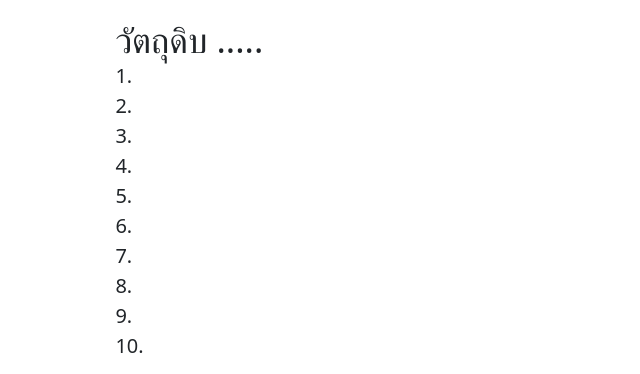
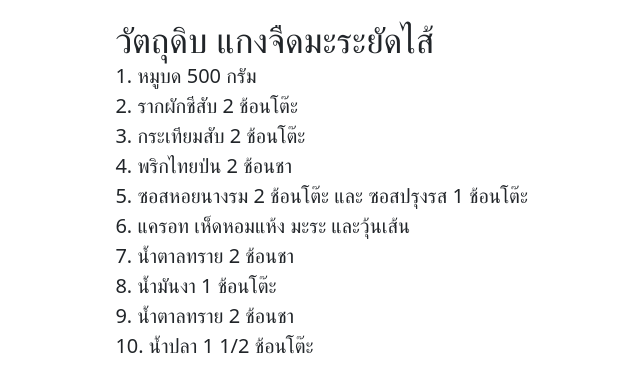
Before and after one commit to Wichai-Kommongkhun/Project, a Flask app: template templates/food_all/food_menu/menu_13.html in a window 1280 px wide. Shown: the part 1067-1441 px from the top of the page, without its empty margins (134-774 px from the left). Run offline with Flask 2, Linux system fonts and the light colour scheme; the template is opened without the code that fills it, so the values that code supplies are empty; some libraries are stand-ins or nearby versions.

Commit message:
Update menu_13.html

```diff
--- a/templates/food_all/food_menu/menu_13.html
+++ b/templates/food_all/food_menu/menu_13.html
@@ -37,53 +37,54 @@
         <div class="container">
 
             <p class="p-title">
-            <br><b>#</b>
-            <br>#
-            <br>#
-            <br>#
-            <br>#
-            <br>#
-            <br>#
-            <br>#
+            <br><b>แกงจืดมะระยัดไส้</b>
+            <br>มะระเป็นผักมีฤทธิ์เย็นจึงมักนำมาปรุงเป็นอาหารเพื่อบำรุงร่างกาย
+            <br>ซึ่งมีเมนูให้เลือกหลากหลาย ทั้งผัดมะระไข่ แกงจืดมะระยัดไส้หมูสับ แกงคั่วมะระปลาดุก
+            <br>มะระเป็นผักที่มีสรรพคุณทางยาและมีประโยชน์ต่อร่างกายเป็นอย่างมาก
+            <br>เช่น ช่วยขับพิษร้อนออกจากร่างกาย ฟอกเลือด บำรุงตับ
+            <br>รสขมของมะระเกิดจากสารโมมอร์ดิซิน (Momordicin)
+            <br>ซึ่งมีฤทธิ์ช่วยกระตุ้นความรู้สึกอยากอาหารและยังช่วยให้น้ำย่อยในกระเพาะอาหารทำงานได้ดีขึ้น
+            <br>และมะระมีสารต้านอนุมูลอิสระอย่างสารฟีนอล จึงช่วยลดความเสี่ยงในการเป็นโรคหัวใจได้อีกด้วย
+            <br>โดยเมนูแกงจืดมะระยัดไส้ให้พลังงาน 90 Kcal
             </p>
 
             <div class="menu">
 
-                <img src="#" width="480px" height="400px">
+                <img src="/static/images/ต้มจืดมะระยัดไส้.jpg" width="480px" height="400px">
 
                 <hr>
-                <img src="#" width="950px" height="480px"
+                <img src="/static/images/วัตถุดิบ ต้มจืมมะระยัดไส้.jpg" width="950px" height="480px"
                 style="margin: 5% 0 0 0%;">
-                <h3>วัตถุดิบ .....</h3>
+                <h3>วัตถุดิบ แกงจืดมะระยัดไส้</h3>
                 <p>
-                        1.
-                <br>    2.
-                <br>    3.
-                <br>    4.
-                <br>    5.
-                <br>    6.
-                <br>    7.
-                <br>    8.
-                <br>    9.
-                <br>    10.
+                        1. หมูบด 500 กรัม
+                <br>    2. รากผักชีสับ 2 ช้อนโต๊ะ
+                <br>    3. กระเทียมสับ 2 ช้อนโต๊ะ
+                <br>    4. พริกไทยป่น 2 ช้อนชา
+                <br>    5. ซอสหอยนางรม 2 ช้อนโต๊ะ และ ซอสปรุงรส 1 ช้อนโต๊ะ
+                <br>    6. แครอท เห็ดหอมแห้ง มะระ และวุ้นเส้น
+                <br>    7. น้ำตาลทราย 2 ช้อนชา
+                <br>    8. น้ำมันงา 1 ช้อนโต๊ะ
+                <br>    9. น้ำตาลทราย 2 ช้อนชา
+                <br>    10. น้ำปลา 1 1/2 ช้อนโต๊ะ
                 </p>
-                <img src="#">
+                <img src="/static/images/ต้มจืดมะระยัดไส้2.jpg" width="950px" height="520px">
 
-                <h3>วิธีทำ......</h3>
+                <h3>วิธีทำแกงจืดมะระยัดไส้</h3>
                 <p>
-                            1.
-                    <br>    2.
-                    <br>    3.
-                    <br>    4.
-                    <br>    5.
-                    <br>    6.
-                    <br>    7.
-                    <br>    8.
-                    <br>    9.
-                    <br>    10.
+                            1.  ปรุงรสหมูบดด้วย รากผักชีสับ กระเทียมสับ พริกไทยป่น ซอสหอยนางรม ซอสปรุงรส น้ำตาลทราย และน้ำมันงา
+                    <br>    2.  หั่นวุ้นเส้นให้สั้นเล็กน้อยแล้วนำลงไปคลุกกับหมูบด
+                    <br>    3.  หั่นมะระ คว้านไส้มะระออกให้หมด นำหมูบดไปยัดไส้มะระ
+                    <br>    4.  ตั้งหม้อใส่น้ำสะอาดลงไป เปิดไฟปานกลาง ใส่มะระลงไปต้ม ตามด้วยเห็ดหอมแห้ง และแครอท
+                    <br>    5. ปรุงรสด้วยซีอิ๊วขาว น้ำเปล่า และน้ำตาลทราย ต้มจนมะระเปื่อย เสร็จแล้วก็ตักใส่จานเสิร์ฟ
+                    <br>
+                    <br>
+                    <br>
+                    <br>
+                    <br>
                 </p>
                 <p>
-                    <br> #อ้างอิงข้อมูลจาก  # เเละ #
+                    <br> #อ้างอิงข้อมูลจาก  https://mthai.com/health/44751.html เเละ https://food.mthai.com/food-recipe
                 </p>
 
             </div>
```
